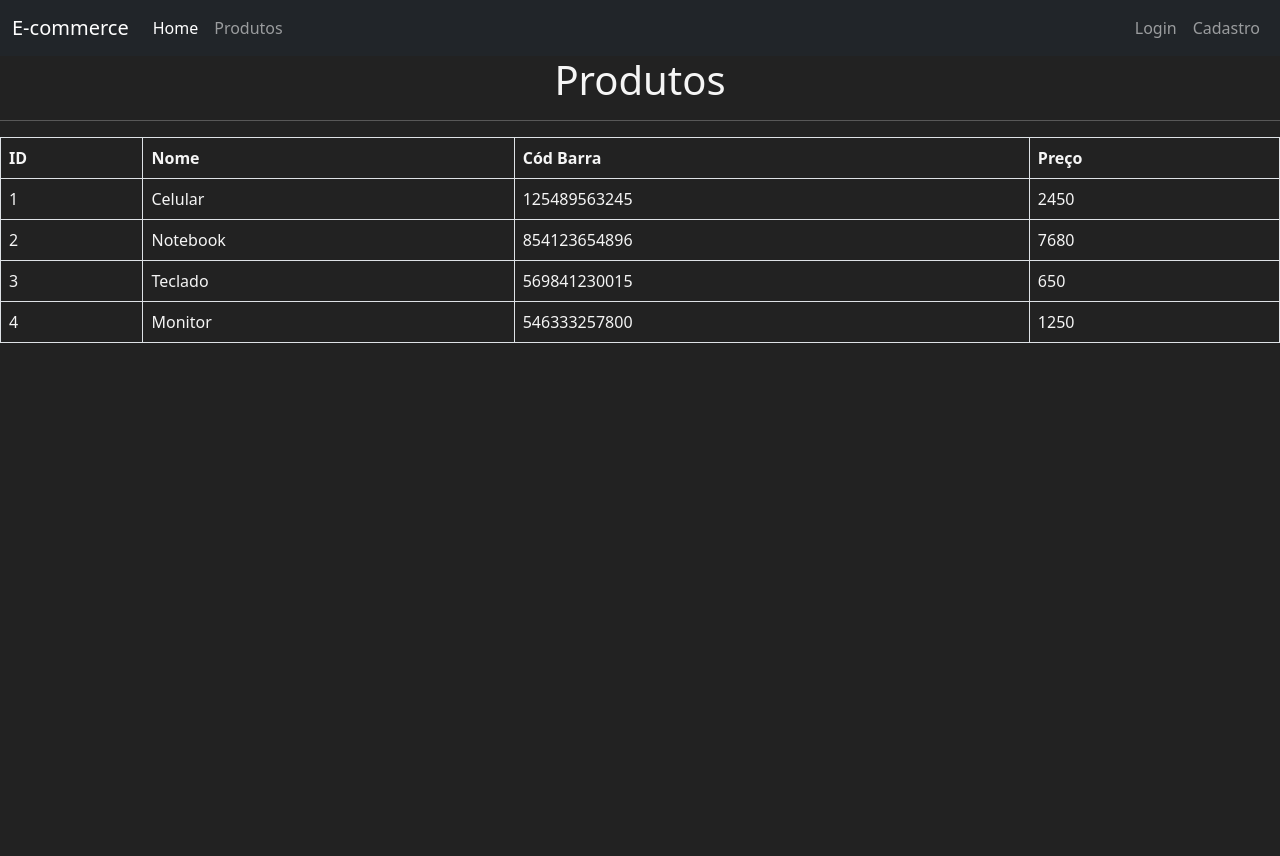
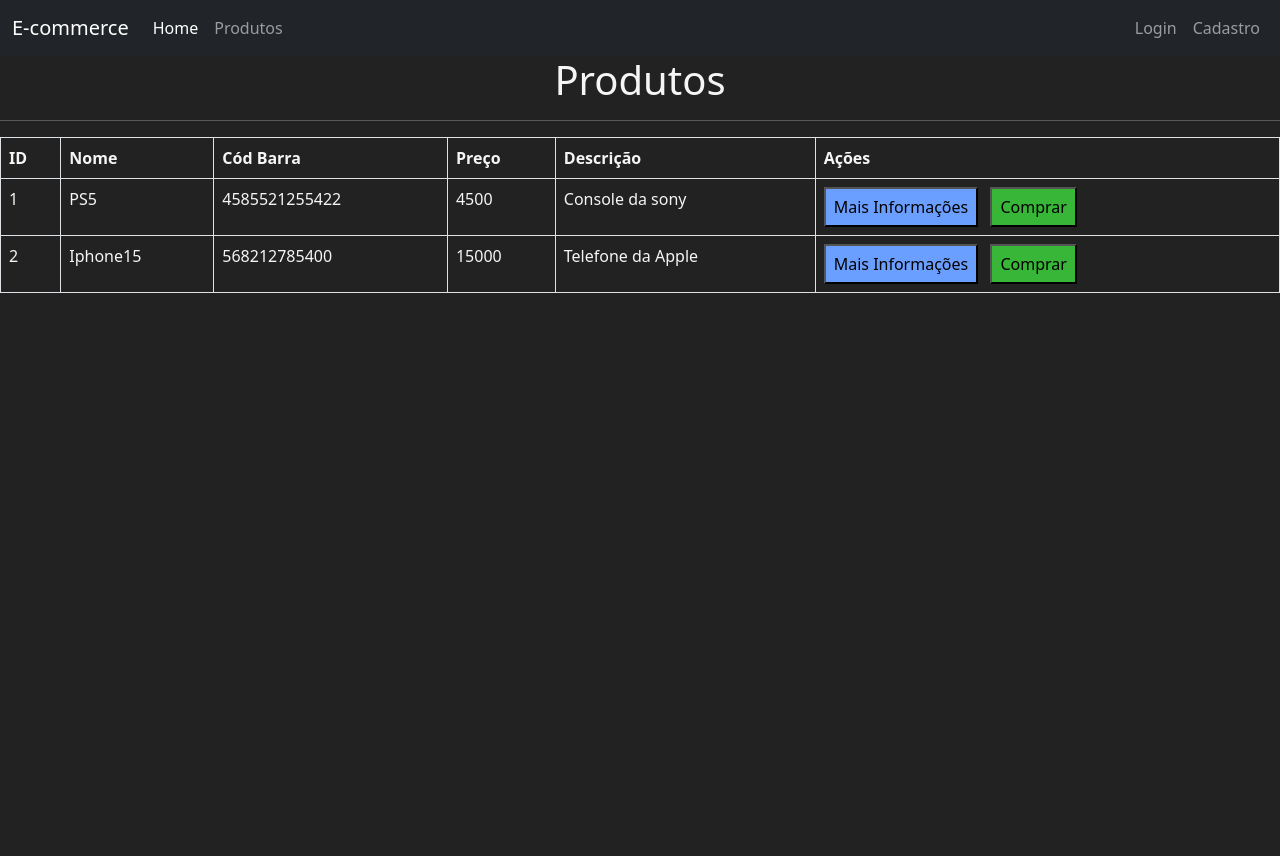
Before and after one commit to GIR0SAN/bootcamp-flask-udemy, a Flask app: page /produtos in a window 1280 px wide. Run offline with Flask 3, Linux system fonts and the light colour scheme.

Commit message:
Antes de refatorar o projeto- parte 1

```diff
--- a/mercado.py
+++ b/mercado.py
@@ -9,11 +9,15 @@ app.config["SQLALCHEMY_DATABASE_URI"] = "sqlite:///mercado.db"
 db.init_app(app)
 
 class Item(db.Model):
-    id=db.Column(db.Integer, primary_key=True)
-    nome=db.Column(db.String(length=30), nullable=False, unique=True)
-    preço=db.Column(db.Integer, nullable=False)
-    cod_barras=db.Column(db.String(length=12), nullable=False,unique=True)
-    descricao=db.Column(db.String(length=1024), nullable=False, unique=True)
+    id = db.Column(db.Integer, primary_key=True)
+    nome = db.Column(db.String(length=30), nullable=False, unique=True)
+    preço = db.Column(db.Integer, nullable=False)
+    cod_barras = db.Column(db.String(length=12), nullable=False,unique=True)
+    descricao = db.Column(db.String(length=1024), nullable=False, unique=True)
+
+
+    def __repr__(self):
+        return f"Item {self.nome}"
 
 
 @app.route('/')
@@ -23,10 +27,5 @@ def page_home():
 
 @app.route('/produtos')
 def page_produtos():
-    itens =[
-        {'id':1, 'nome':'Celular', 'cod_barras': '125489563245', 'preço': 2450},
-        {'id':2, 'nome': 'Notebook', 'cod_barras':'854123654896', 'preço':7680},
-        {'id':3, 'nome': 'Teclado', 'cod_barras': '569841230015', 'preço':650},
-        {'id':4, 'nome':'Monitor', 'cod_barras': '546333257800', 'preço':1250}
-    ]
+    itens = Item.query.all()
     return render_template("produtos.html", itens=itens)
--- a/static/style.css
+++ b/static/style.css
@@ -23,3 +23,21 @@ table th, td{
  tr:hover{
     color: #fcd600e5;
 }
+.info{
+    background-color: rgb(107, 159, 255);
+    padding: 6px 8px;
+    margin-right: 8px;
+}
+.info:hover{
+    background-color: blanchedalmond;
+    color: black;
+}
+.buy{
+    background-color: rgb(55, 182, 55);
+    padding: 6px 8px;
+}
+.buy:hover{
+    background-color: rgb(35, 250, 35);
+    padding: 6px 8px;
+    color: #f5f5f5;
+}
--- a/templates/produtos.html
+++ b/templates/produtos.html
@@ -15,6 +15,8 @@
                 <th scope="col">Nome</th>
                 <th scope="col">Cód Barra</th>
                 <th scope="col">Preço</th>
+                <th scope="col">Descrição</th>
+                <th scope="col">Ações</th>
             </tr>
         </thead>
         <tbody>
@@ -24,6 +26,11 @@
                 <td >{{item.nome}}</td>
                 <td >{{item.cod_barras}}</td>
                 <td >{{item.preço}}</td>
+                <td >{{item.descricao}}</td>
+                <td>
+                  <button class="info">Mais Informações</button>
+                  <button class="buy">Comprar</button>
+                </td>
             </tr>
             {% endfor %}
         </tbody>
```
Also changed, not shown: instance/mercado.db.
